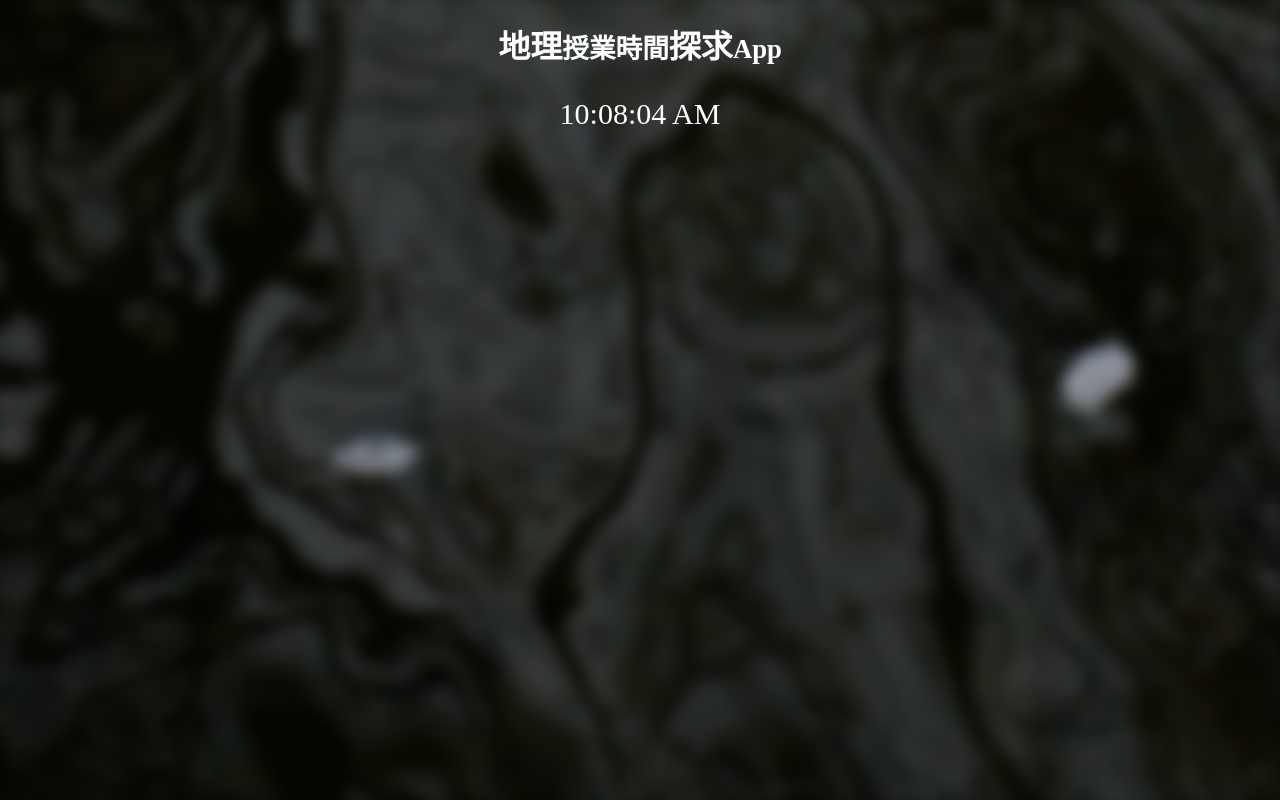
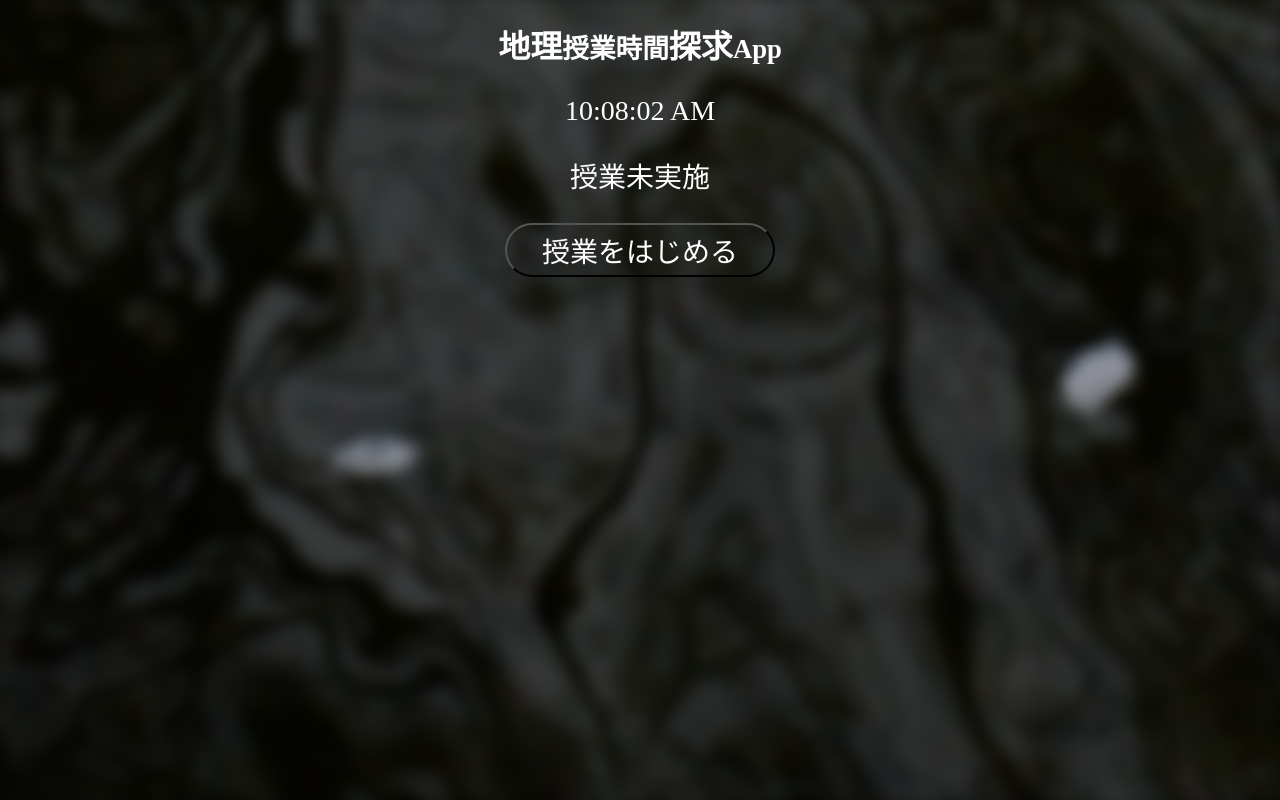
Before and after one commit to wing-0902/geography_timer, a SvelteKit app: page / in a window 1280 px wide. Built offline with nearby package versions, Linux system fonts and the light colour scheme.

Commit message:
こりゃいいね

```diff
--- a/package.json
+++ b/package.json
@@ -25,5 +25,8 @@
     "svelte-check": "^4.4.6",
     "typescript": "^6.0.2",
     "vite": "^8.0.7"
+  },
+  "dependencies": {
+    "localforage": "^1.10.0"
   }
 }
--- a/src/lib/components/CurrentTime.svelte
+++ b/src/lib/components/CurrentTime.svelte
@@ -1,4 +1,4 @@
-<script lang='ts'>
+<script lang="ts">
   let now = $state(new Date());
 
   $effect(() => {
@@ -13,10 +13,4 @@
   const timeString = $derived(now.toLocaleTimeString());
 </script>
 
-<p class='timer'>{timeString}</p>
-
-<style lang="scss">
-    .timer {
-        font-size: 30px;
-    }
-</style>
+<p>{timeString}</p>
--- /dev/null
+++ b/src/lib/components/LastAction.svelte
@@ -0,0 +1,14 @@
+<script lang="ts">
+  import { historyStore } from '$lib/utils/syncLocal.svelte';
+  import { getValueToName } from '$lib/utils/getValueToName';
+</script>
+
+{#if historyStore.lastAction}
+  {#if historyStore.lastAction.action === 'finish'}
+    <p>終了済み</p>
+  {:else}
+    <p>{getValueToName(historyStore.lastAction.action)}</p>
+  {/if}
+{:else}
+  <p>授業未実施</p>
+{/if}
--- /dev/null
+++ b/src/lib/components/Start.svelte
@@ -0,0 +1,47 @@
+<script lang="ts">
+  import { historyStore } from '$lib/utils/syncLocal.svelte';
+
+  function reset() {
+    const check = confirm('データを消去しますか？');
+
+    if (check) {
+      historyStore.clear();
+    }
+  }
+
+  function fin() {
+    const check = confirm('終了しますか？');
+
+    if (check) {
+      historyStore.add('finish');
+    }
+  }
+
+  function start() {
+    const check = confirm('開始しますか？');
+
+    if (check) {
+      historyStore.add('start');
+    }
+  }
+</script>
+
+<div class="root">
+  {#if historyStore.lastAction}
+    {#if historyStore.lastAction.action === 'finish'}
+      <button onclick={reset}> リセット </button>
+    {:else}
+      <button onclick={fin}> 授業を終了 </button>
+    {/if}
+  {:else}
+    <button onclick={start}> 授業をはじめる </button>
+  {/if}
+</div>
+
+<style lang="scss">
+  .root {
+    button {
+      width: 270px;
+    }
+  }
+</style>
--- a/src/lib/global.scss
+++ b/src/lib/global.scss
@@ -1,11 +1,11 @@
 html {
   position: relative;
   overflow-x: hidden;
-    background-color: black;
+  background-color: black;
 }
 
 html::before {
-  content: "";
+  content: '';
   position: fixed;
   top: -10px;
   left: -10px;
@@ -16,7 +16,20 @@ html::before {
   z-index: -1;
 }
 
-html, body {
-    color: white;
-    text-align: center;
+html,
+body {
+  color: white;
+  text-align: center;
 }
+
+p {
+  font-size: 28px;
+}
+
+button {
+  font-size: 28px;
+  background-color: transparent;
+  color: white;
+  height: 54px;
+  border-radius: 27px;
+}
--- /dev/null
+++ b/src/lib/utils/getValueToName.ts
@@ -0,0 +1,15 @@
+// action: 'start' | 'work' | 'study' | 'chat' | 'finish' | 'other';
+
+export type Action = 'start' | 'work' | 'study' | 'talk' | 'chat' | 'finish' | 'late' | 'other';
+
+export function getValueToName(value: Action) {
+  if (value === 'start') return '開始';
+  else if (value === 'work') return '作業';
+  else if (value === 'study') return '授業';
+  else if (value === 'talk') return '雑談';
+  else if (value === 'chat') return 'お喋り';
+  else if (value === 'finish') return '終了';
+  else if (value === 'late') return '遅刻';
+  else if (value === 'other') return 'その他';
+  else return '不明';
+}
--- /dev/null
+++ b/src/lib/utils/syncLocal.svelte.ts
@@ -0,0 +1,71 @@
+import localforage from 'localforage';
+import type { Action } from './getValueToName';
+
+export type Activity = {
+  time: number;
+  action: Action;
+};
+
+class HistoryStore {
+  // 1. # を使わず、明示的に $state を割り当てる
+  items = $state<Activity[]>([]);
+  // 読み込み完了状態を管理すると、UI側で「ロード中」を表示できて便利です
+  isLoaded = $state(false);
+
+  constructor() {
+    // サーバーサイドレンダリング(SSR)対策
+    if (typeof window !== 'undefined') {
+      this.init();
+    }
+  }
+
+  private async init() {
+    await this.load();
+    this.isLoaded = true;
+  }
+
+  // 2. getter を経由してリアクティブに取得
+  get allItems() {
+    return this.items;
+  }
+
+  async add(action: Action) {
+    const newItem: Activity = {
+      time: Date.now(),
+      action
+    };
+
+    // 配列の再代入（確実なリアクティビティのため）
+    this.items = [...this.items, newItem];
+    await this.save();
+  }
+
+  async clear() {
+    this.items = [];
+    await localforage.removeItem('user-history');
+  }
+
+  private async save() {
+    // $state.snapshot で Proxy を剥がして保存するのは正解です！
+    const rawData = $state.snapshot(this.items);
+    await localforage.setItem('user-history', rawData);
+  }
+
+  private async load() {
+    try {
+      const saved = await localforage.getItem<Activity[]>('user-history');
+      if (saved) {
+        // ここでも再代入
+        this.items = saved;
+      }
+    } catch (e) {
+      console.error('Failed to load history:', e);
+    }
+  }
+
+  get lastAction() {
+    return this.items.at(-1) ?? null;
+  }
+}
+
+export const historyStore = new HistoryStore();
--- a/src/routes/+page.svelte
+++ b/src/routes/+page.svelte
@@ -1,5 +1,11 @@
 <script lang="ts">
-    import CurrentTime from "$lib/components/CurrentTime.svelte";
+  import CurrentTime from '$lib/components/CurrentTime.svelte';
+  import LastAction from '$lib/components/LastAction.svelte';
+  import Start from '$lib/components/Start.svelte';
+
+  import { historyStore } from '$lib/utils/syncLocal.svelte';
 </script>
 
 <CurrentTime />
+<LastAction />
+<Start />
```
Also changed, not shown: 1 other file (tests, documents, lock files or other folders). Lines whose indentation alone changed are shown as unchanged.
